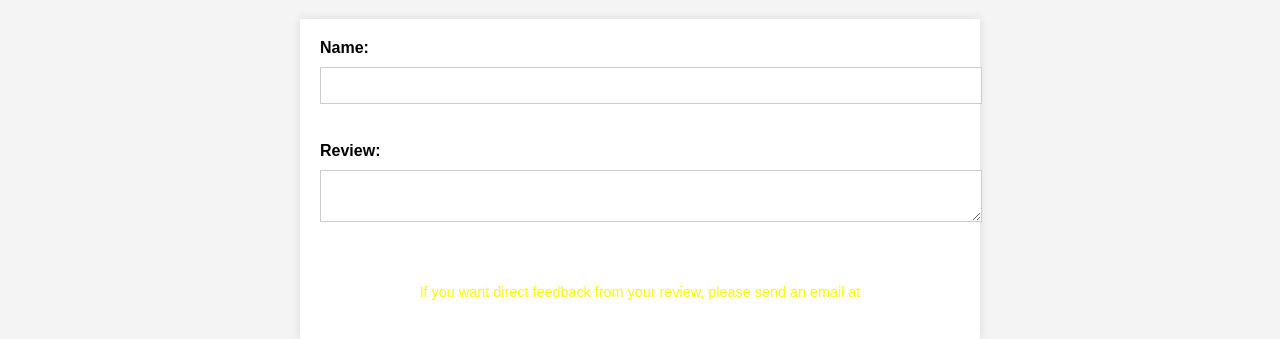
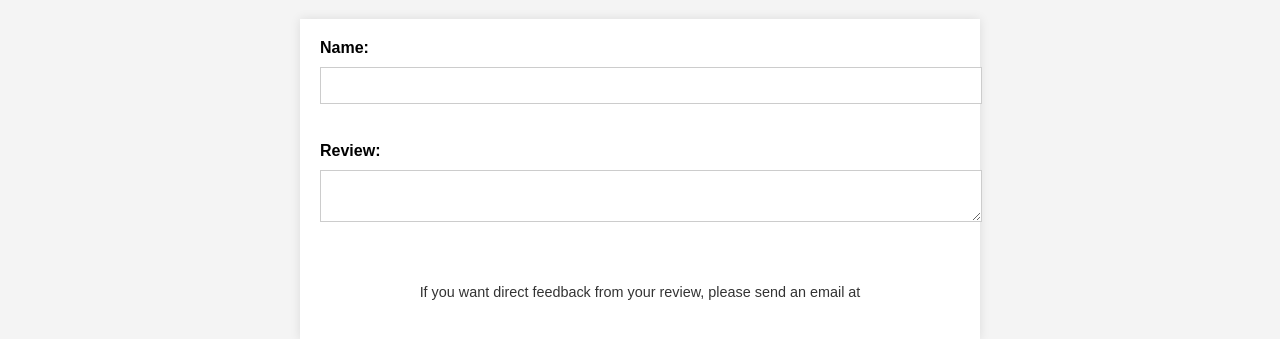
Before and after one commit to mmtrucefacts/Simple-Chat, a plain HTML site: page review.html in a window 1280 px wide. Shown: the part 81-420 px from the top of the page. Drawn offline with Linux system fonts and the light colour scheme.

Commit message:
Update send.css

```diff
--- a/css/send.css
+++ b/css/send.css
@@ -47,7 +47,7 @@ input[type="button"]:hover {
 
 .feedback-message {
   font-size: 0.9rem; /* Adjust font size as needed */
-  color: yellow; /* Change text color to yellow */
+  color: #333; /* Change text color to yellow */
   margin: 20px 0; /* Spacing around the message */
   text-align: center; /* Center the text */
 }
```
